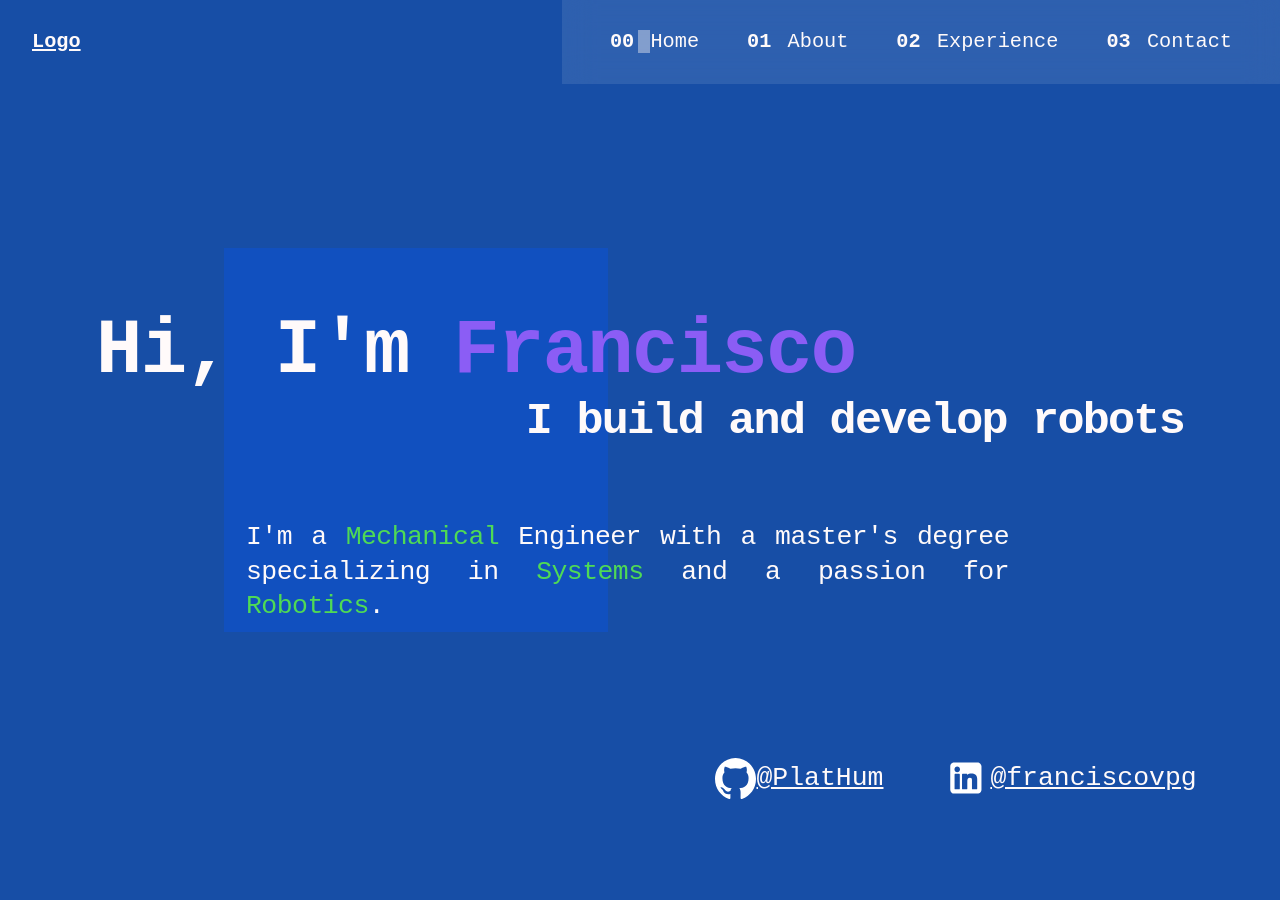
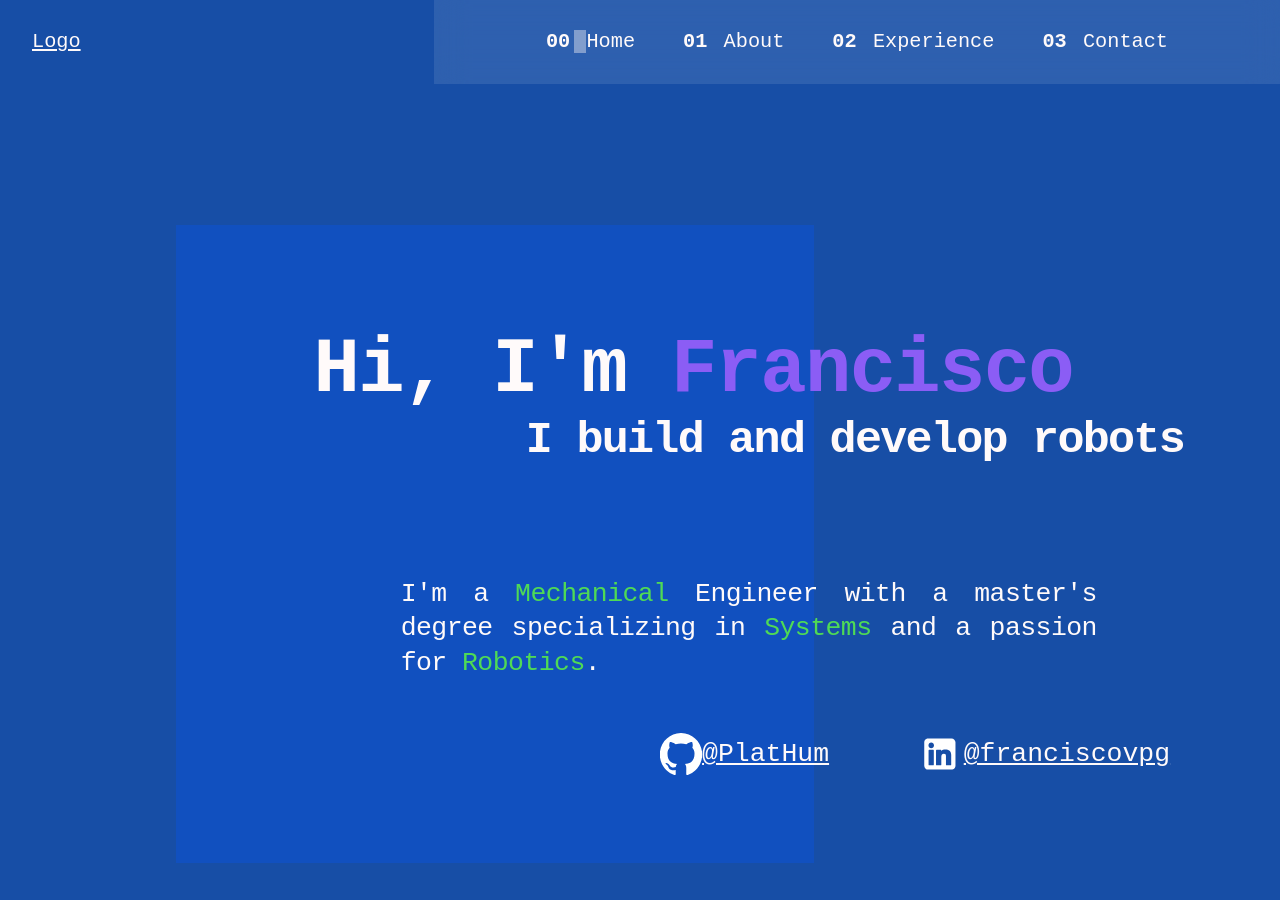
Before and after one commit to PlatHum/resume-website, a Jekyll site: the page built from index.html, in a window 1280 px wide and 900 px high. Built offline with Jekyll 4.4.1, drawn with Linux system fonts in a browser that asks for light colours.

Commit message:
Refactor into grid and reposition section elements

```diff
--- a/css/main.css
+++ b/css/main.css
@@ -101,15 +101,20 @@ body {
   background-color: #174ea6;
   color: snow;
   overflow-x: hidden;
-  max-width: 1800px; }
+  flex-grow: 1;
+  display: flex;
+  flex-direction: column; }
 
 section {
-  height: min(100vh, 2160px);
   min-width: 300px; }
 
 html {
   scroll-behavior: smooth;
-  scroll-padding-top: var(--scroll-padding, 250px); }
+  scroll-padding-top: var(--scroll-padding, 250px);
+  min-height: 500%;
+  max-width: 1920px;
+  display: flex;
+  flex-direction: column; }
 
 a,
 a:visited {
@@ -119,12 +124,30 @@ a:visited {
 a:hover {
   font-weight: 700; }
 
+.content {
+  display: grid;
+  grid-template-rows: 1fr 1.4fr 1.4fr 1fr;
+  margin-left: clamp(7.5vw, 1.35vw, 3.5vw);
+  margin-right: clamp(7.5vw, -1.35vw, 3.5vw);
+  flex: 1; }
+
+#Home {
+  grid-row: 1 / 2; }
+
+#About {
+  grid-row: 2 / 3; }
+
+#Experience {
+  grid-row: 3 / 4; }
+
+#Contact {
+  grid-row: 4 / 5; }
+
 /* END GLOBAL STYLES*/
 /* Navigation bar style */
 /*START HEADER STYLES*/
 .header-logo {
-  box-sizing: border-box;
-  padding: 2rem; }
+  margin: 2rem; }
 
 .header {
   align-items: center;
@@ -191,7 +214,7 @@ nav ul > li:hover {
   .header-nav {
     --gap: clamp(1.5rem, 5vw, 3rem);
     padding-block: 2rem;
-    padding-inline: clamp(3rem, 1vmax, 7rem); } }
+    padding-inline: clamp(3rem, 10vw, 7rem); } }
 .header-nav a {
   text-decoration: none; }
 
@@ -246,6 +269,10 @@ nav ul > li:hover {
 /*Home section style*/
 /*START HOME SECTION STYLES*/
 .home-div {
+  display: grid;
+  grid-template-columns: 0.75fr 1fr 1fr 1fr;
+  grid-template-rows: 2.5fr 1fr;
+  height: 100%;
   -webkit-box-sizing: border-box;
   -moz-box-sizing: border-box;
   box-sizing: border-box;
@@ -258,50 +285,52 @@ nav ul > li:hover {
   text-align: center;
   justify-content: space-evenly;
   font-size: var(--step-2);
-  position: absolute;
-  top: max(85vh, 32rem);
-  left: min(calc(max(17.5vw, 8.25rem) + 35%), 1000px); }
-  @media (max-width: 1199px) {
-    .home-socials {
-      left: 25vw;
-      right: 25vw;
-      top: max(75vh, 37rem); } }
+  grid-row-start: 2;
+  grid-row-end: 3;
+  grid-column-start: 3;
+  grid-column-end: 5; }
 
 /*TO REMOVE*/
 .home-robot {
   height: 0;
-  width: 30%;
-  padding-bottom: 30%;
+  width: 80%;
+  padding-bottom: 80%;
   background-color: rgba(0, 85, 255, 0.284);
-  position: absolute;
-  top: min(27.5vh, 33rem);
-  left: min(max(17.5vw, 8.25rem), calc(1800px - 30%));
-  z-index: 0; }
+  z-index: -1;
+  grid-row-start: 1;
+  grid-row-end: 3;
+  grid-column-start: 1;
+  grid-column-end: 4;
+  align-self: center;
+  justify-self: center; }
 
 /*  */
 .home-text {
-  position: relative;
   -webkit-box-sizing: border-box;
   -moz-box-sizing: border-box;
   box-sizing: border-box;
-  z-index: 1;
-  padding-left: clamp(7.5vw, 1.35vw, 3.5vw);
-  padding-right: clamp(7.5vw, -1.35vw, 3.5vw);
-  top: min(25vh, 30.25rem);
   line-height: max(15vh, 7rem);
-  letter-spacing: -0.05em; }
+  letter-spacing: -0.05em;
+  grid-row-start: 1;
+  grid-row-end: 2;
+  grid-column-start: 2;
+  grid-column-end: 5;
+  align-self: center;
+  display: grid;
+  grid-template-rows: 4fr 2fr 2fr;
+  height: 100%; }
 
 .home-text-greeting {
   font-size: var(--step-6);
   font-weight: 800;
-  float: left;
-  line-height: 1.1; }
+  line-height: 1.1;
+  align-self: last baseline; }
 
 .home-text-motto {
   font-size: var(--step-4);
   font-weight: 700;
-  float: right;
-  line-height: 1.2; }
+  line-height: 1.2;
+  justify-self: end; }
 
 .home-bottom-text {
   -webkit-box-sizing: border-box;
@@ -309,13 +338,10 @@ nav ul > li:hover {
   box-sizing: border-box;
   font-size: var(--step-2);
   font-weight: 500;
-  padding-left: min(12vw, 150px);
-  padding-right: min(14vw, 175px);
-  float: inline-start;
   line-height: 1.3;
-  padding-top: 8vh;
   text-align: justify;
-  letter-spacing: -0.02em; }
+  letter-spacing: -0.02em;
+  padding-inline: 10%; }
   @supports (text-justify: inter-word) {
     .home-bottom-text {
       text-justify: inter-word; } }
@@ -327,7 +353,7 @@ nav ul > li:hover {
   background-size: contain;
   background-repeat: no-repeat;
   background-origin: border-box;
-  padding: min(1.3rem, 4.5vh); }
+  padding: min(1.3rem, 4.5vw); }
 
 .linkedin-svg {
   background-image: url(../assets/svg/linkedin-svgrepo-com.svg);
@@ -335,39 +361,38 @@ nav ul > li:hover {
   background-size: contain;
   background-repeat: no-repeat;
   background-origin: border-box;
-  padding: min(1.5rem, 5vh); }
+  padding: 1.5rem; }
 
 /*END HOME SECTION STYLES*/
 /* Skills section style */
 /*START SKILLS SECTION STYLES*/
-.skills-div {
-  margin-bottom: 15vw;
-  padding-bottom: 15vw;
-  /* to remove */ }
-
 .skills-programming-text {
-  grid-area: one; }
+  grid-area: one;
+  font-size: var(--step-2); }
 
 .skills-programming-icons {
   grid-area: two;
   justify-self: center; }
 
 .skills-simulation-text {
-  grid-area: three; }
+  grid-area: three;
+  font-size: var(--step-2); }
 
 .skills-simulation-icons {
   grid-area: four;
   justify-self: center; }
 
 .skills-modeling-text {
-  grid-area: five; }
+  grid-area: five;
+  font-size: var(--step-2); }
 
 .skills-modeling-icons {
   grid-area: six;
   justify-self: center; }
 
 .skills-other-text {
-  grid-area: seven; }
+  grid-area: seven;
+  font-size: var(--step-2); }
 
 .skills-other-icons {
   grid-area: eight;
@@ -378,8 +403,10 @@ nav ul > li:hover {
   justify-self: center; }
 
 .skills-div {
+  -webkit-box-sizing: border-box;
+  -moz-box-sizing: border-box;
+  box-sizing: border-box;
   display: grid;
-  margin-top: 15vw;
   gap: 2rem;
   grid-template-areas: 'one nine' 'two nine' 'three nine' 'four nine' 'five nine' 'six nine' 'seven nine' 'eight nine';
   grid-auto-columns: 1fr;
@@ -387,11 +414,13 @@ nav ul > li:hover {
   align-items: center;
   justify-items: left;
   font-weight: 500;
-  margin-left: 10vmax;
-  margin-right: 10vmax; }
+  font-size: var(--step-0);
+  height: 50%; }
 
 .skills-planet {
-  padding: 12rem;
-  border: 1px solid green; }
+  height: 0;
+  width: 80%;
+  padding-bottom: 80%;
+  background-color: rgba(0, 85, 255, 0.284); }
 
 /*END SKILLS SECTION STYLES*/
```
Also changed, not shown: sass/_global.scss (+34 -5 lines), sass/_home.scss (+31 -28 lines), sass/_skills.scss (+12 -9 lines).
